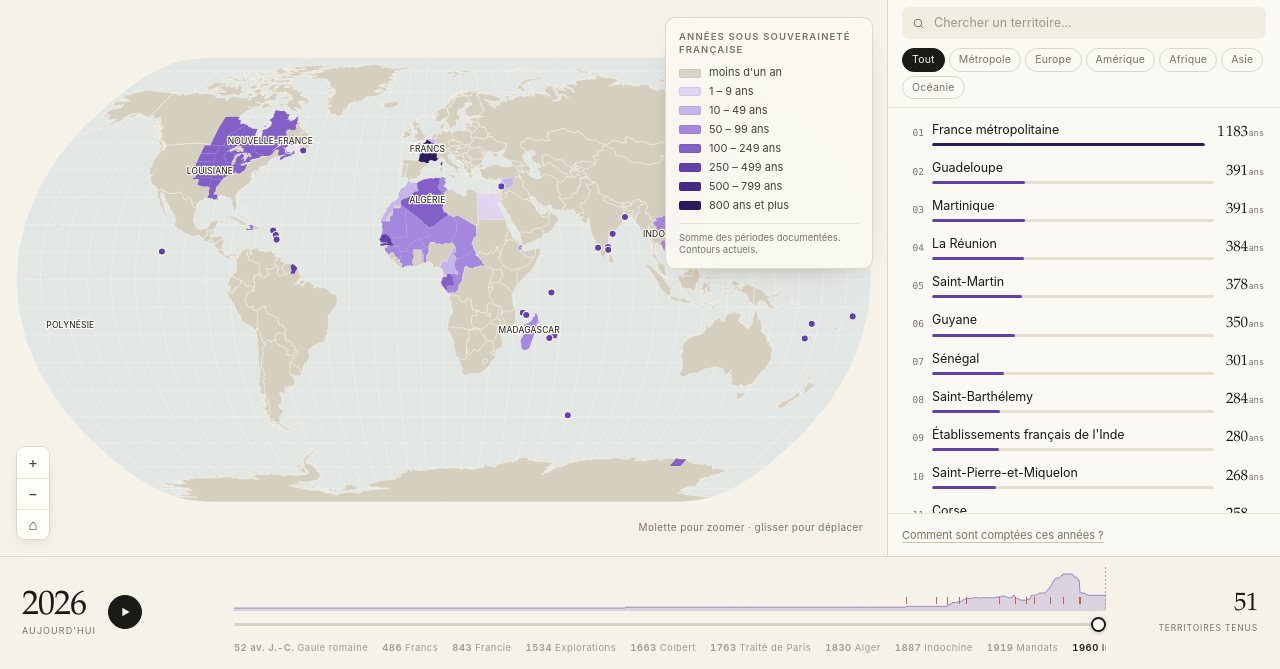
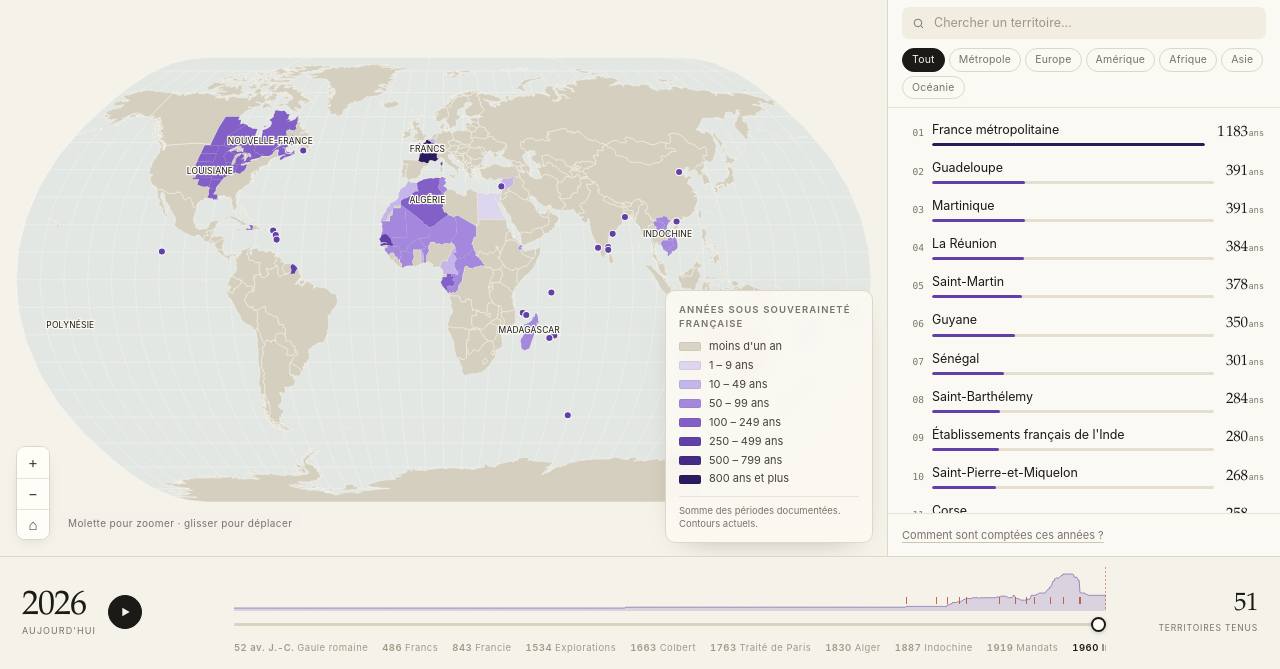
Before and after one commit to mondary/Web_imperator, a plain HTML site: page index.html in a window 1280 px wide. Shown: the part 131-800 px from the top of the page. Drawn offline with Linux system fonts and the light colour scheme.

Commit message:
MAJ: légende déplacée, libellés historiques et captures v2026.11.2

```diff
--- a/assets/css/app.css
+++ b/assets/css/app.css
@@ -296,7 +296,7 @@ button { font: inherit; color: inherit; }
 /* légende */
 .legend {
   position: absolute;
-  top: 14px;
+  bottom: 14px;
   right: 14px;
   width: 208px;
   background: rgba(251, 249, 243, .93);
@@ -334,8 +334,8 @@ button { font: inherit; color: inherit; }
 
 .hint {
   position: absolute;
-  bottom: 18px;
-  right: 16px;
+  bottom: 22px;
+  left: 60px;
   font-size: 10px;
   letter-spacing: .04em;
   color: var(--muted);
@@ -878,9 +878,10 @@ input[type="range"]::-moz-range-thumb {
 
 @media (max-width: 620px) {
   .countries { display: none; }
+  .panel { max-height: 38vh; }
   .modes .mode { padding: 5px 10px; font-size: 11px; }
   .stage-title h1 { font-size: 20px; }
-  .legend { top: 6px; right: 8px; left: 8px; width: auto; padding: 6px 8px 7px; }
+  .legend { top: 6px; bottom: auto; right: 8px; left: 8px; width: auto; padding: 6px 8px 7px; }
   .legend h2 { font-size: 7.5px; margin-bottom: 4px; letter-spacing: .1em; }
   .legend ul { display: flex; gap: 3px; }
   .legend li { flex: 1; min-width: 0; }
```
Also changed, not shown: screenshots/01-cumul.png, screenshots/02-chronologie-1789.png, screenshots/03-fiche.png, screenshots/04-mobile.png, 1 other file.
